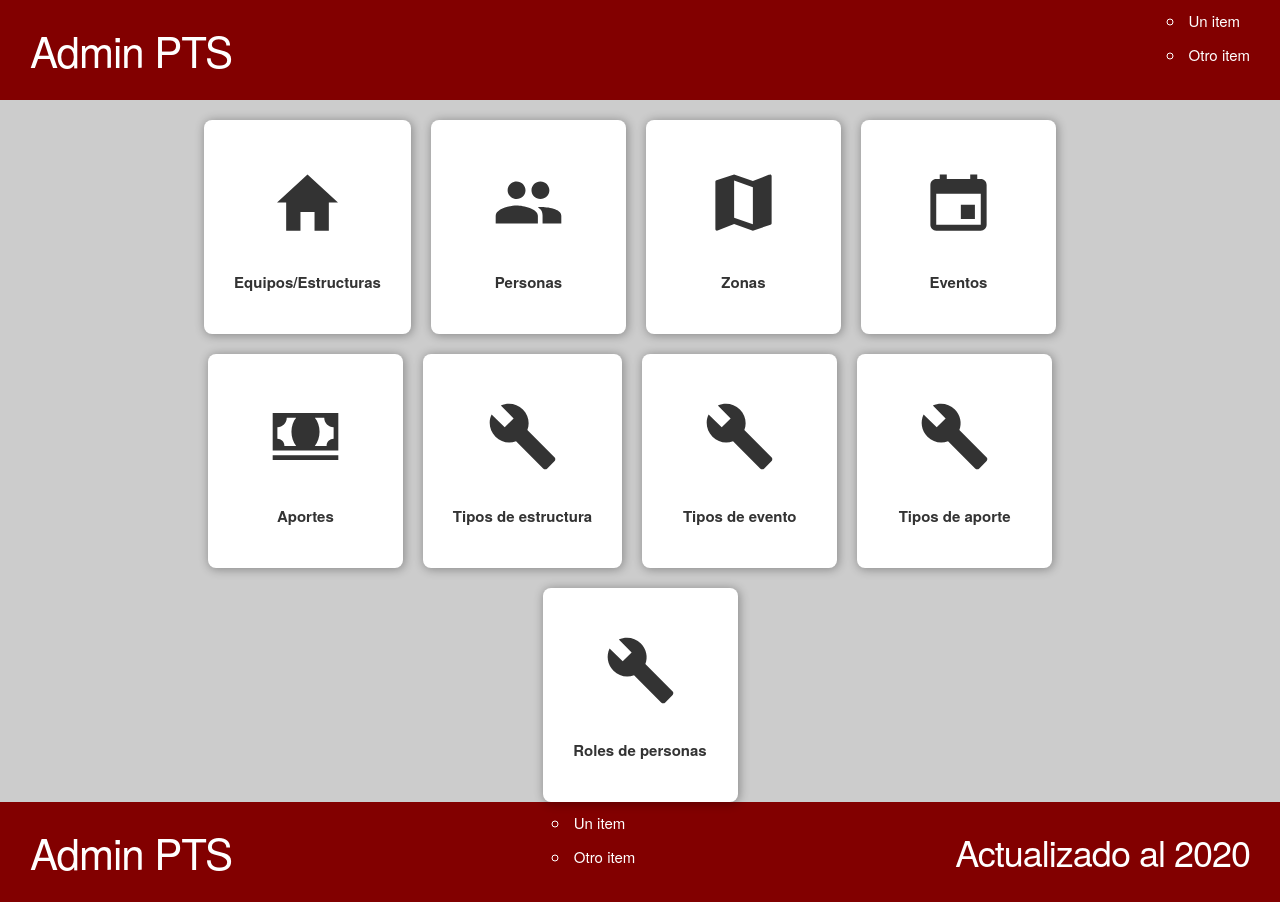
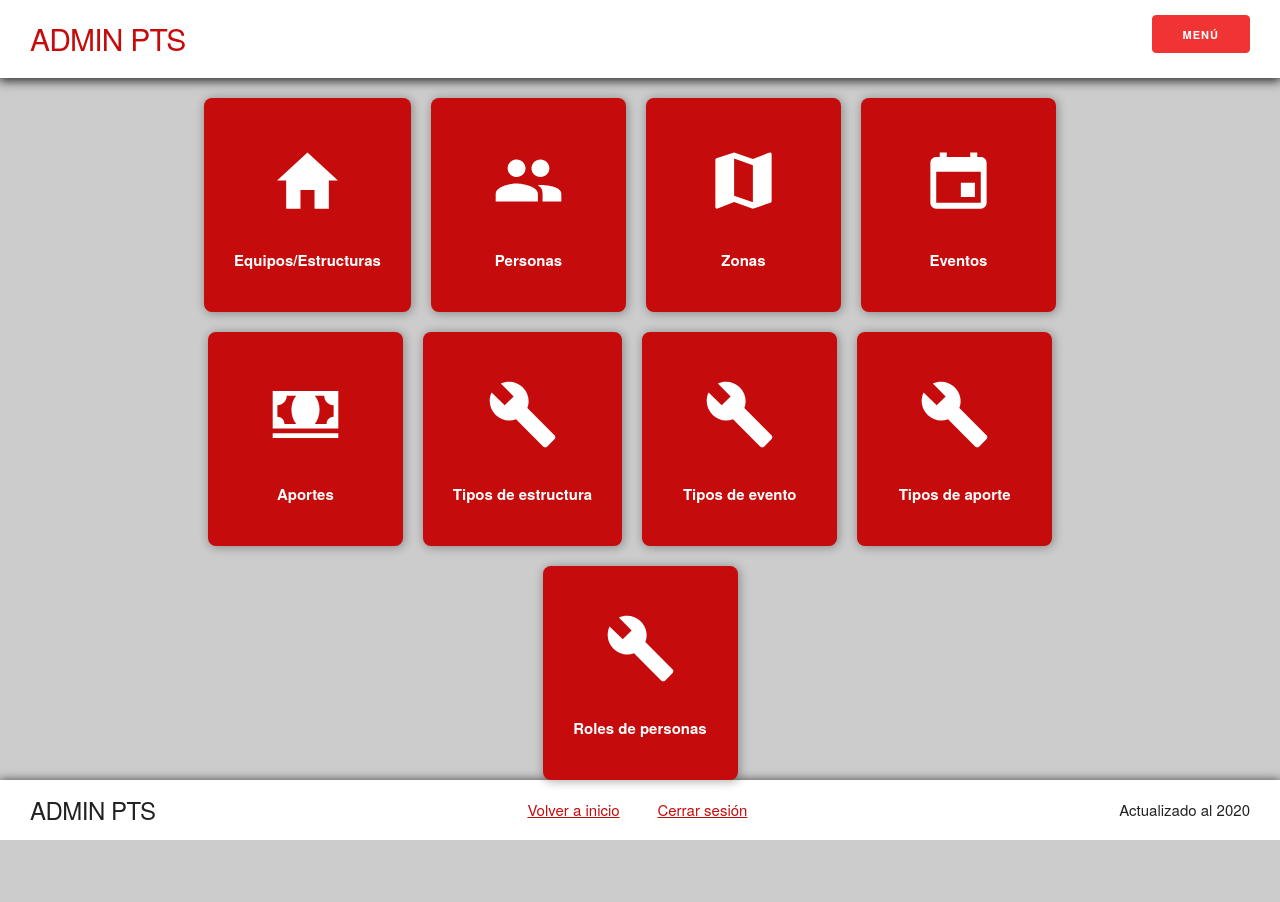
Before and after one commit to IncredibleMaster/react-django, a React (Create React App) app in the folder frontend/: page / in a window 1280 px wide. After the commit the page ends 840 px from the top, so only its background shows below. Built offline with nearby package versions, Linux system fonts and the light colour scheme.

Commit message:
Stilistic fixes

```diff
--- a/frontend/src/App.css
+++ b/frontend/src/App.css
@@ -12,15 +12,29 @@ header.mainHeader, footer.mainFooter{
   align-items: center;
   width: 100%;
   max-width: 100%;
-  background: rgb(130, 0, 0);
-  height: 100px;
+  background: rgb(255, 255, 255);
   box-sizing: border-box;
-  color: #fff;
   padding: 1em 2em;
+  box-shadow: 0 2px 10px 1px rgba(0,0,0,.8);
+  z-index: 10;
+}
+
+header.mainHeader{
+  height: 8 0px;
+}
+footer.mainFooter{
+  height: 60px;
+}
+
+footer nav{
+  width: 220px;
+  display: flex;
+  flex-direction: row;
+  justify-content: space-between;
+  align-items: center;
 }
 
 .mainHeader a{
-  color: #fff;
   text-decoration: none;
 }
 
@@ -41,8 +55,7 @@ footer h6 {
 
 
 .appContent {
-  min-height: calc(100vh - 200px);
-  background: #ccc;
+  min-height: calc(100vh - 140px);
 }
 
 .card {
@@ -72,6 +85,7 @@ footer h6 {
 
 .homeMenu a{
   text-decoration: none;
+  background: #c50b0b;
 }
 .homeMenu li{
   display: flex;
@@ -80,7 +94,7 @@ footer h6 {
   align-items: center;
   font-size: 1em;
   min-width: 135px;
-  color: #333;
+  color: #fff;
   text-decoration: none;
   font-weight: bold;
 }
@@ -95,7 +109,7 @@ footer h6 {
 
 .doubleCenter {
   width: 100%;
-  min-height: calc(100vh - 200px);
+  min-height: calc(100vh - 140px);
   display: flex;
   flex-direction: column;
   justify-content: center;
@@ -122,9 +136,10 @@ footer h6 {
 
 .sectionHeader {
   margin: 1em 0 1em 0;
-  background: #fff;
+  background: #c50b0b;
   box-sizing: border-box;
   padding: 1em;
+  color: #fff;
 }
 
 .tableContainer{
@@ -160,6 +175,10 @@ table thead th:first-child{
   padding: 0 1em;
 }
 
+table th{
+  color: #c50b0b;
+}
+
 table .textCenter {
   text-align: center;
 }
@@ -167,3 +186,69 @@ table .textCenter {
 table .textLeft{
   text-align: left;
 }
+
+.topMenu{
+  position: relative;
+}
+.topMenuList {
+  display: none;
+  position: absolute;
+  top: 30px;
+  left: -150px;
+  color: #333;
+  width: 180px;
+  transition: all .2s ease-in-out;
+  z-index: 1000;
+}
+.topMenuList.display {
+  display: flex;
+  transition: all .2s ease-in-out;
+  animation: pop-in 0.4s ease-in-out forwards;
+  transform-origin: top;
+}
+.topMenuList a{
+  color: #333;
+}
+.topMenuList:hover{
+  transform: scale(1,1);
+}
+.topMenuList ul{
+  list-style: none;
+  font-weight: bold;
+}
+.topMenuList ul li{
+  border-bottom: 1px solid #333;
+  padding: 1em;
+  transition: all .2s ease-in-out;
+  box-sizing: border-box;
+}
+.topMenuList ul li:hover{
+  background: #fff;
+  box-shadow: 0 0 10px 10px rgba(0,0,0,.3);
+  border: none;
+}
+.topMenuList ul li a{
+  display: block;
+  width: 100%;
+  height: 100%;
+}
+.topMenuButton{
+  transition: all .2s ease-in-out;
+}
+.topMenuButton.over{
+  box-shadow: 0 0 10px 10px rgba(0,0,0,.3);
+  transform: scale(1.1, 1.1);
+}
+
+@-webkit-keyframes pop-in {
+  0% { opacity: 0; -webkit-transform: scale(0.5); }
+  100% { opacity: 1; -webkit-transform: scale(1); }
+  }
+  @-moz-keyframes pop-in {
+  0% { opacity: 0; -moz-transform: scale(0.5); }
+  100% { opacity: 1; -moz-transform: scale(1); }
+  }
+  @keyframes pop-in {
+  0% { opacity: 0; transform: scale(0.5); }
+  100% { opacity: 1; transform: scale(1); }
+  }
--- a/frontend/src/assets/css/skeleton.css
+++ b/frontend/src/assets/css/skeleton.css
@@ -158,9 +158,9 @@ p {
 /* Links
 –––––––––––––––––––––––––––––––––––––––––––––––––– */
 a {
-  color: #1EAEDB; }
+  color: #c50b0b; }
 a:hover {
-  color: #0FA0CE; }
+  color: #850000; }
 
 
 /* Buttons
@@ -206,8 +206,8 @@ input[type="submit"].button-primary,
 input[type="reset"].button-primary,
 input[type="button"].button-primary {
   color: #FFF;
-  background-color: #33C3F0;
-  border-color: #33C3F0; }
+  background-color: #f03333;
+  border-color: #f03333; }
 .button.button-primary:hover,
 button.button-primary:hover,
 input[type="submit"].button-primary:hover,
@@ -219,8 +219,8 @@ input[type="submit"].button-primary:focus,
 input[type="reset"].button-primary:focus,
 input[type="button"].button-primary:focus {
   color: #FFF;
-  background-color: #1EAEDB;
-  border-color: #1EAEDB; }
+  background-color: #c50b0b;
+  border-color: #c50b0b; }
 
 
 /* Forms
@@ -266,7 +266,7 @@ input[type="url"]:focus,
 input[type="password"]:focus,
 textarea:focus,
 select:focus {
-  border: 1px solid #33C3F0;
+  border: 1px solid #f03333;
   outline: 0; }
 label,
 legend {
--- a/frontend/src/components/footer.js
+++ b/frontend/src/components/footer.js
@@ -1,22 +1,21 @@
 import React from 'react';
+import {Link} from 'react-router-dom';
 
 const Footer = () => {
     return(
         <footer className="mainFooter">
-            <h2>Admin PTS</h2>
+            <h5>ADMIN PTS</h5>
 
             <nav>
-                <ul>
-                    <li>
-                        Un item
-                    </li>
-                    <li>
-                        Otro item
-                    </li>
-                </ul>
+                <Link to='/'>
+                    Volver a inicio
+                </Link>
+                <Link to='/logout'>
+                    Cerrar sesión
+                </Link>
             </nav>
 
-            <h3>Actualizado al 2020</h3>
+            <h6>Actualizado al 2020</h6>
         </footer>
     );
 };
--- a/frontend/src/components/nav.js
+++ b/frontend/src/components/nav.js
@@ -1,22 +1,16 @@
 import React from 'react';
 import {Link} from 'react-router-dom';
+import TopMenu from './topMenu';
 
 const Nav = () => {
     return(
         <header className="mainHeader">
             <Link to="/">
-                <h2>Admin PTS</h2>
+                <h4>ADMIN PTS</h4>
             </Link>
 
             <nav>
-                <ul>
-                    <li>
-                        Un item
-                    </li>
-                    <li>
-                        Otro item
-                    </li>
-                </ul>
+               <TopMenu/>
             </nav>
         </header>
     );
--- /dev/null
+++ b/frontend/src/components/topMenu.js
@@ -0,0 +1,76 @@
+import React,{useState} from 'react';
+import {Link} from 'react-router-dom';
+
+const TopMenu = () => {
+
+    const [display, setDisplay] = useState(false);
+
+    const updateDisplay = () => {
+        setDisplay(!display);
+    }
+
+    return(
+
+        <div className="topMenu">
+            <button onClick={updateDisplay} className={ display ? 'topMenuButton button-primary over' : 'topMenuButton button-primary'}>
+                Menú
+            </button>
+            <div className={display ? 'topMenuList card display' : 'topMenuList card'}>
+                <ul>
+                    <li>
+                        <Link to='/'>
+                            Inicio
+                        </Link>
+                    </li>
+                    <li>
+                        <Link to='/estructuras'>
+                            Estructuras
+                        </Link>
+                    </li>
+                    <li>
+                        <Link to='/personas'>
+                            Personas
+                        </Link>
+                    </li>
+                    <li>
+                        <Link to='/zonas'>
+                            Zonas
+                        </Link>
+                    </li>
+                    <li>
+                        <Link to='/eventos'>
+                            Eventos
+                        </Link>
+                    </li>
+                    <li>
+                        <Link to='/aportes'>
+                            Aportes
+                        </Link>
+                    </li>
+                    <li>
+                        <Link to='/tipos-de-estructura'>
+                            Tipos de estructura
+                        </Link>
+                    </li>
+                    <li>
+                        <Link to='/tipos-de-evento'>
+                            Tipos de evento
+                        </Link>
+                    </li>
+                    <li>
+                        <Link to='/tipos-de-aporte'>
+                            Tipos de aporte
+                        </Link>
+                    </li>
+                    <li>
+                        <Link to='/roles-de-personas'>
+                            Roles de personas
+                        </Link>
+                    </li>
+                </ul>
+            </div>
+        </div>
+    )
+};
+
+export default TopMenu;
```
